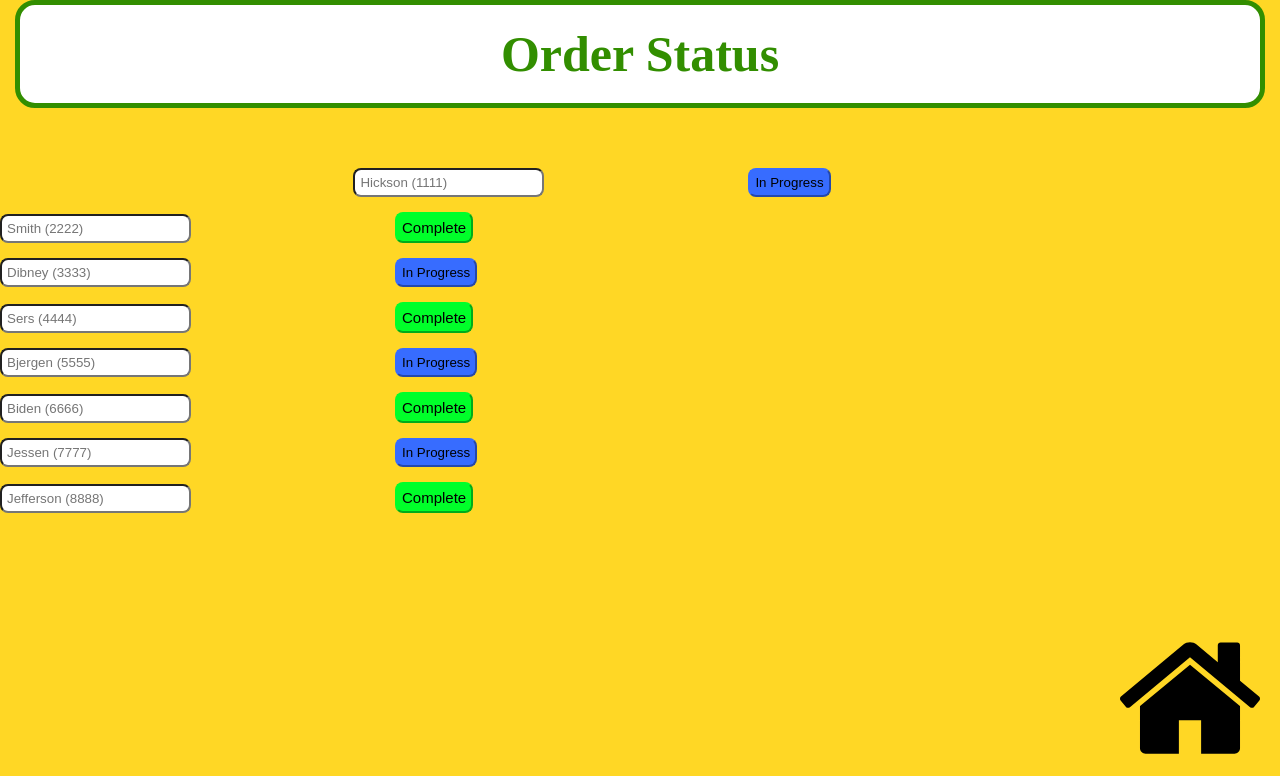
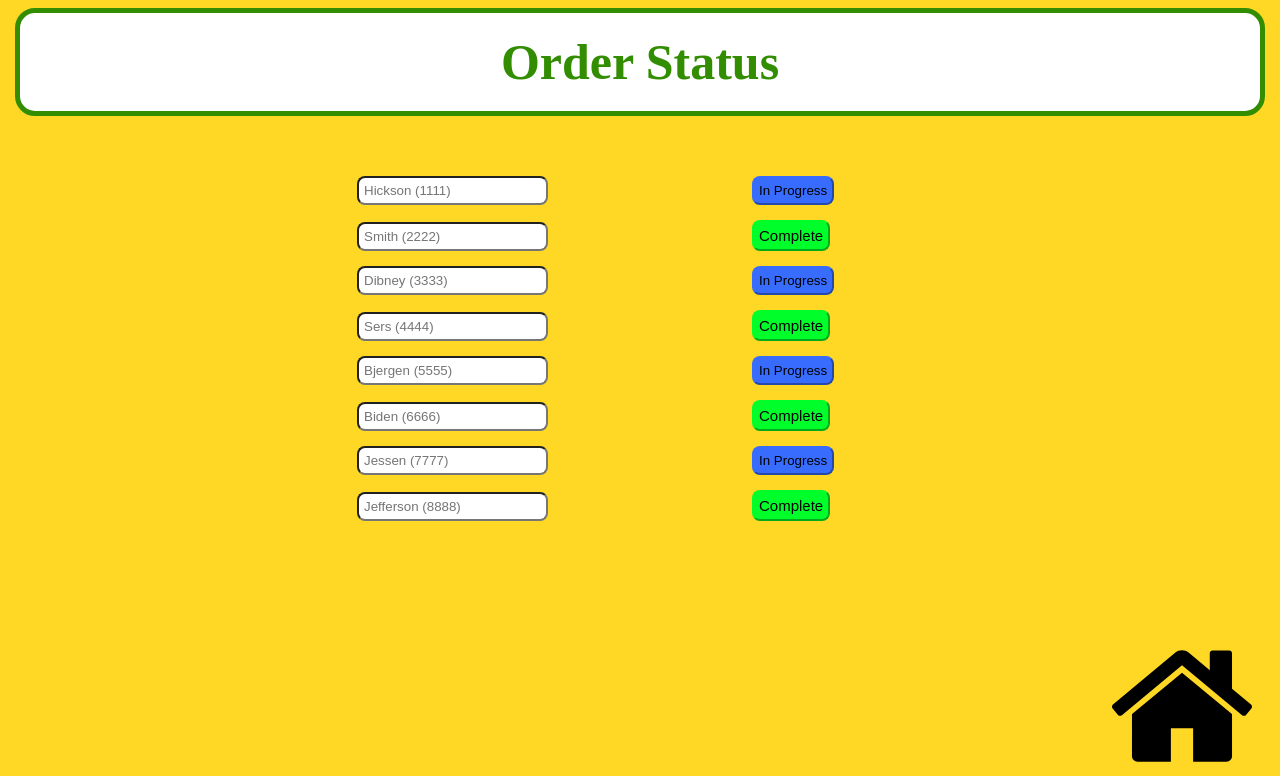
Before and after one commit to CS340PizzaShop/pizza-shop, a PHP site: page /pizza-shop/HTML/order_status.html in a window 1280 px wide. Shown: the top 776 px of the page. Run offline with PHP 8.4, Linux system fonts and the light colour scheme.

Commit message:
Modifying order_status.css to match my personal file (My personal file has the proper design).

```diff
--- a/css/order_status.css
+++ b/css/order_status.css
@@ -24,7 +24,7 @@ h1 {
 }
 
 body {
-    margin: auto auto;
+    /* margin: auto auto; */
     background: #ffd725;
     background-position: top center;
     background-repeat: no-repeat;
@@ -34,7 +34,7 @@ body {
 .orderID {
     margin-bottom: 15px;
     margin-left: 27.611%;   /* TODO:  We will be able to remediate the margin spacing issues with php.*/
-    margin: auto;
+    /* margin: auto; */
     border-radius: 8px;
     padding: 5px;
     margin-right: 200px;
```
